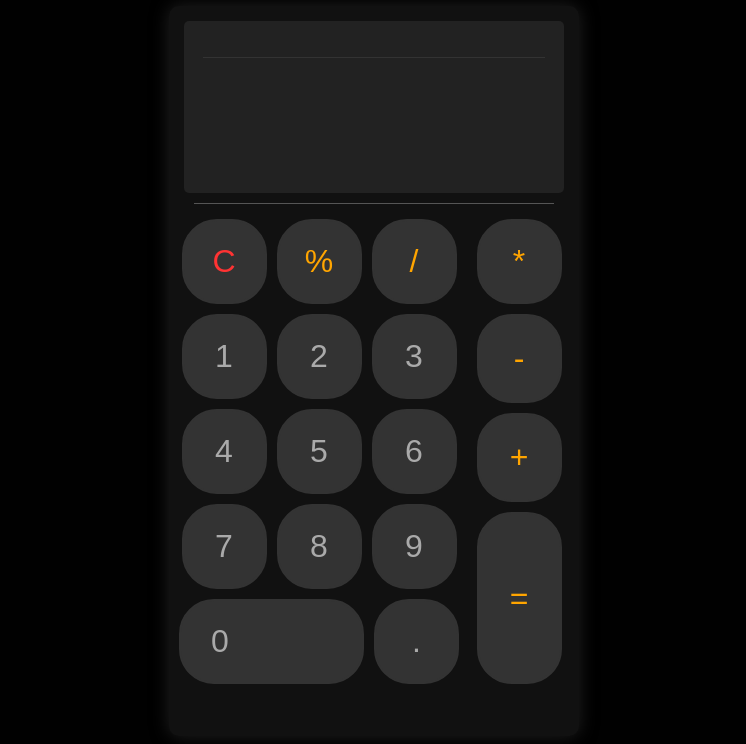
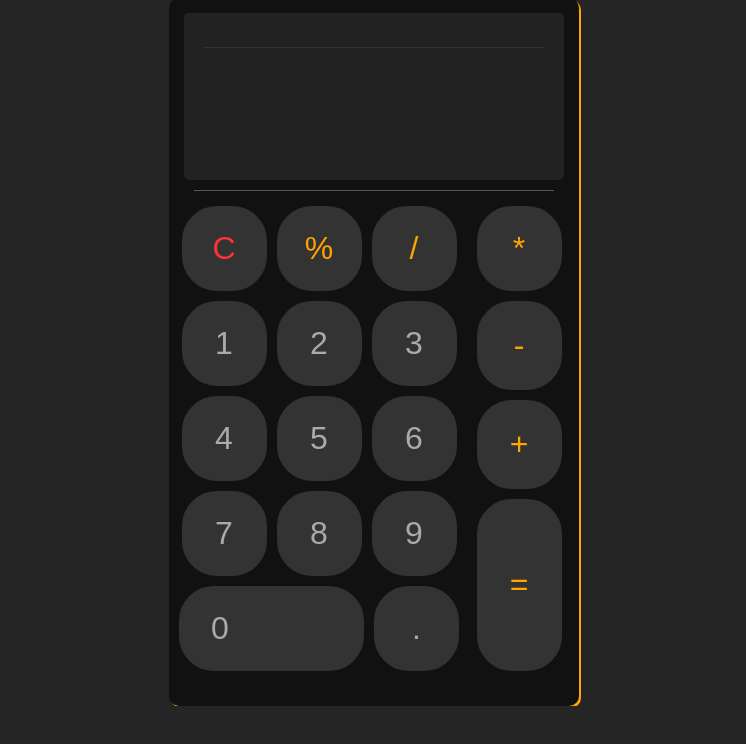
Before and after one commit to neerajsurjaye/calculator, a plain HTML site: page index.html in a window 1280 px wide. Shown: the part 94-838 px from the top of the page, without its empty margins (266-1012 px from the left). After the commit the page ends 800 px from the top, so only its background shows below. Drawn offline with Linux system fonts and the light colour scheme.

Commit message:
border added

```diff
--- a/css/style.css
+++ b/css/style.css
@@ -1,8 +1,11 @@
 body{
     display: flex;
-    background-color: #010101;
+    height: 100vh;
+    margin: 0;
+    background-color: #252525;
     flex-direction: column;
     font-family: Arial, Helvetica, sans-serif;
+
 }
 
 button{
@@ -52,7 +55,7 @@ button:active{
     height: 45rem;
     padding: 5px;
     border-radius: 10px;
-    box-shadow:0 0 18px #202020;
+    box-shadow:2px 2px 0px orange;
     align-self: center;
 
 }
```
